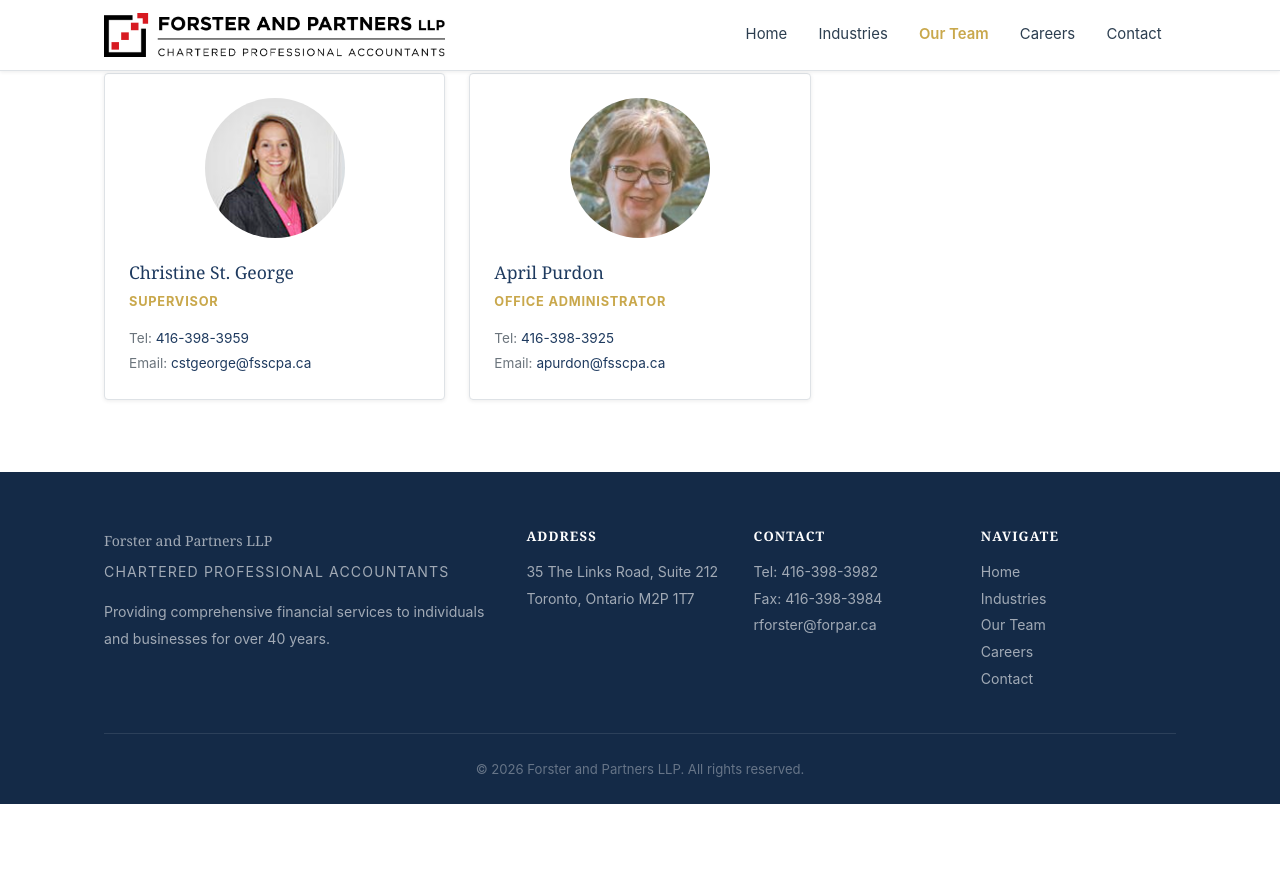
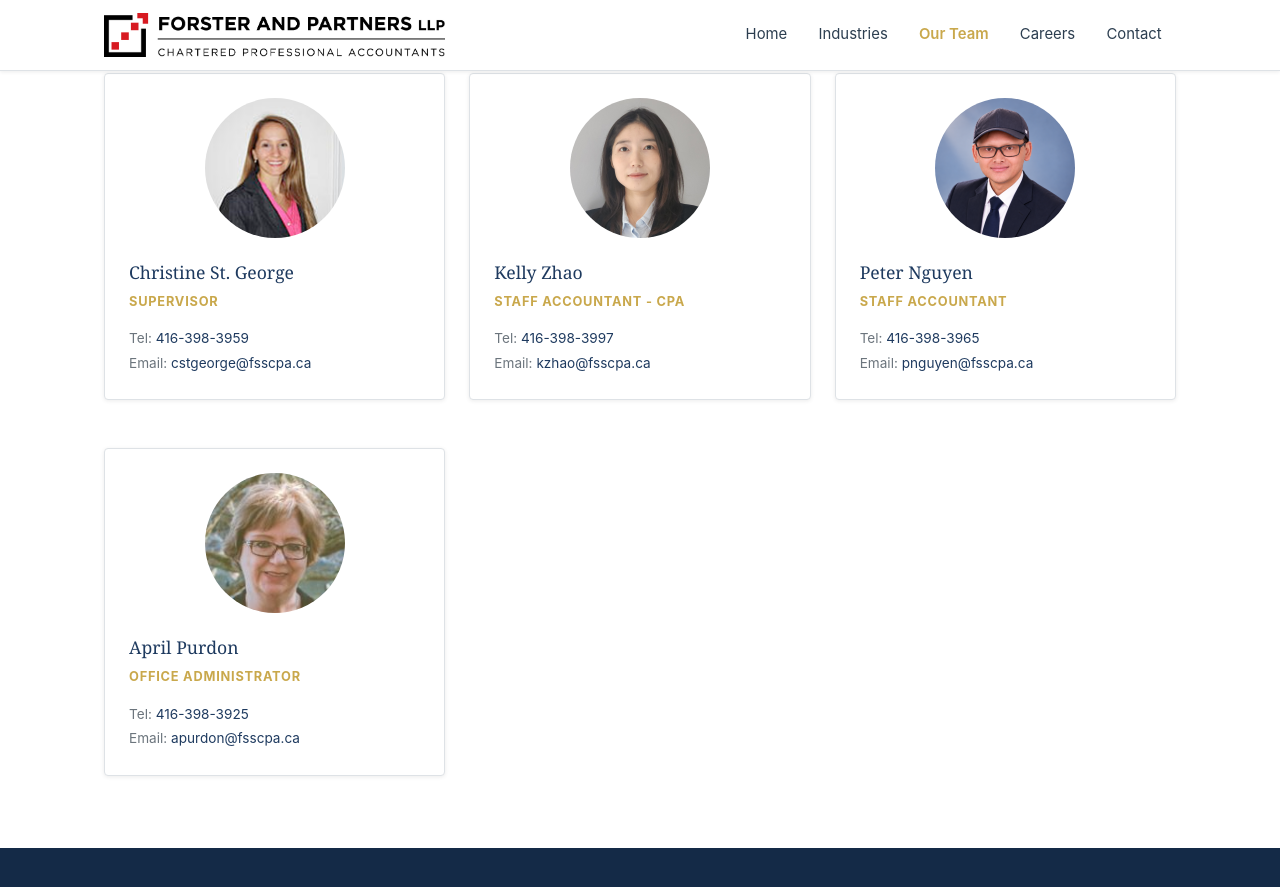
Before and after one commit to OliviaAn-dev/website, a Jekyll site: the page built from docs/team.html, in a window 1280 px wide and 900 px high, scrolled down 1179 px. Shown: the top 887 px of the window. Built offline with Jekyll 4.4.1, drawn with Linux system fonts in a browser that asks for light colours; before the commit the page ends 1983 px from its top, so only the background shows below that.

Commit message:
add Kelly and Peter to team

```diff
--- a/docs/team.html
+++ b/docs/team.html
@@ -77,7 +77,7 @@
 
     <!-- Staff -->
     <span class="team-section-label">Supervisors &amp; Staff</span>
-    <div class="grid grid-3">
+    <div class="grid grid-3" style="margin-bottom: 3rem;">
       <div class="team-card">
         <a href="{{ '/team/christine-st-george/' | relative_url }}" class="team-photo-link"><img
             src="{{ '/assets/images/christine_george.jpg' | relative_url }}" alt="Christine St. George"
@@ -89,6 +89,30 @@
           <div>Email: <a href="mailto:cstgeorge@fsscpa.ca">cstgeorge@fsscpa.ca</a></div>
         </div>
       </div>
+
+      <div class="team-card">
+        <img src="{{ '/assets/images/kelly_zhao.png' | relative_url }}" alt="Kelly Zhao" class="team-photo">
+        <div class="name">Kelly Zhao</div>
+        <div class="role">Staff Accountant - CPA</div>
+        <div class="contact-details">
+          <div>Tel: <a href="tel:4163983997">416-398-3997</a></div>
+          <div>Email: <a href="mailto:kzhao@fsscpa.ca">kzhao@fsscpa.ca</a></div>
+        </div>
+      </div>
+
+      <div class="team-card">
+        <img src="{{ '/assets/images/peter_nguyen.png' | relative_url }}" alt="Peter Nguyen" class="team-photo">
+        <div class="name">Peter Nguyen</div>
+        <div class="role">Staff Accountant</div>
+        <div class="contact-details">
+          <div>Tel: <a href="tel:4163983965">416-398-3965</a></div>
+          <div>Email: <a href="mailto:pnguyen@fsscpa.ca">pnguyen@fsscpa.ca</a></div>
+        </div>
+      </div>
+
+    </div>
+
+    <div class="grid grid-3">
       <div class="team-card">
         <img src="{{ '/assets/images/april_purdon.jpg' | relative_url }}" alt="April Purdon" class="team-photo">
         <div class="name">April Purdon</div>
```
Also changed, not shown: docs/contact.html (+13 -0 lines), docs/assets/images/kelly_zhao.png (added), docs/assets/images/peter_nguyen.png (added).
